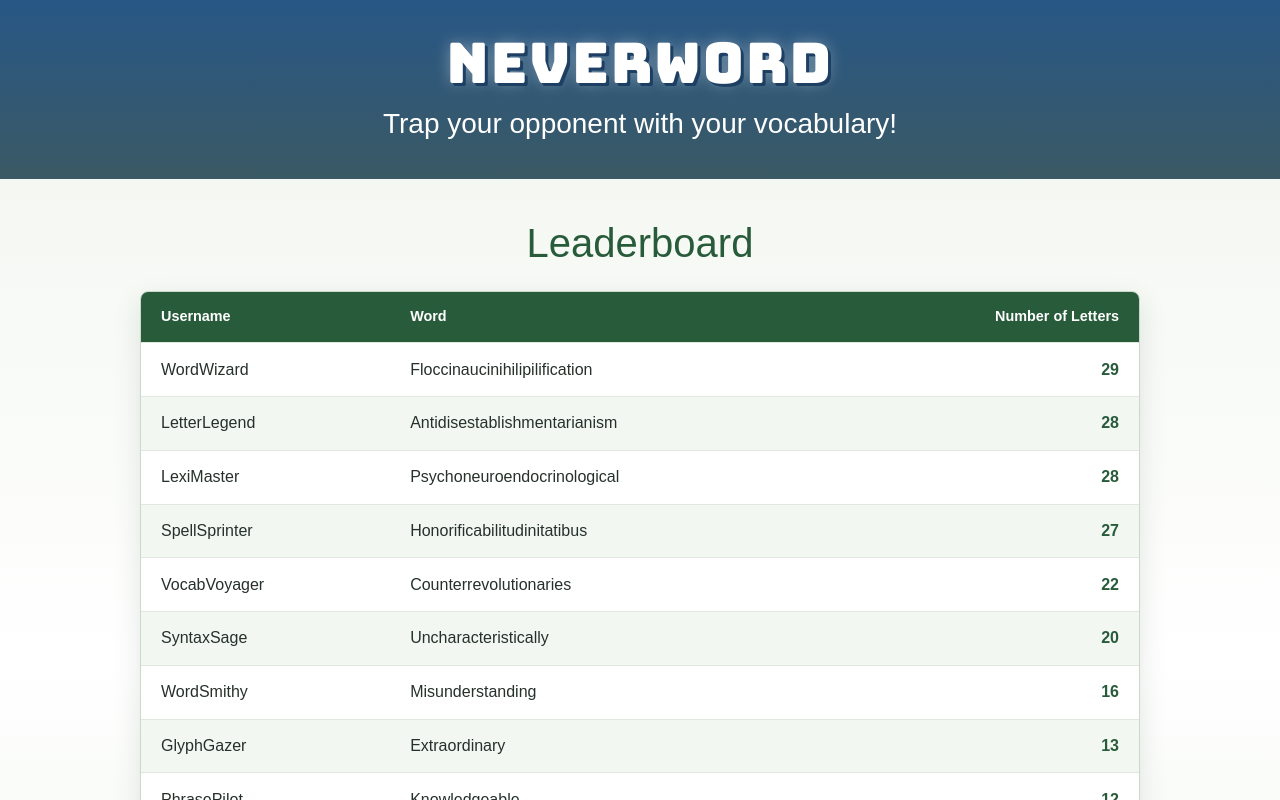
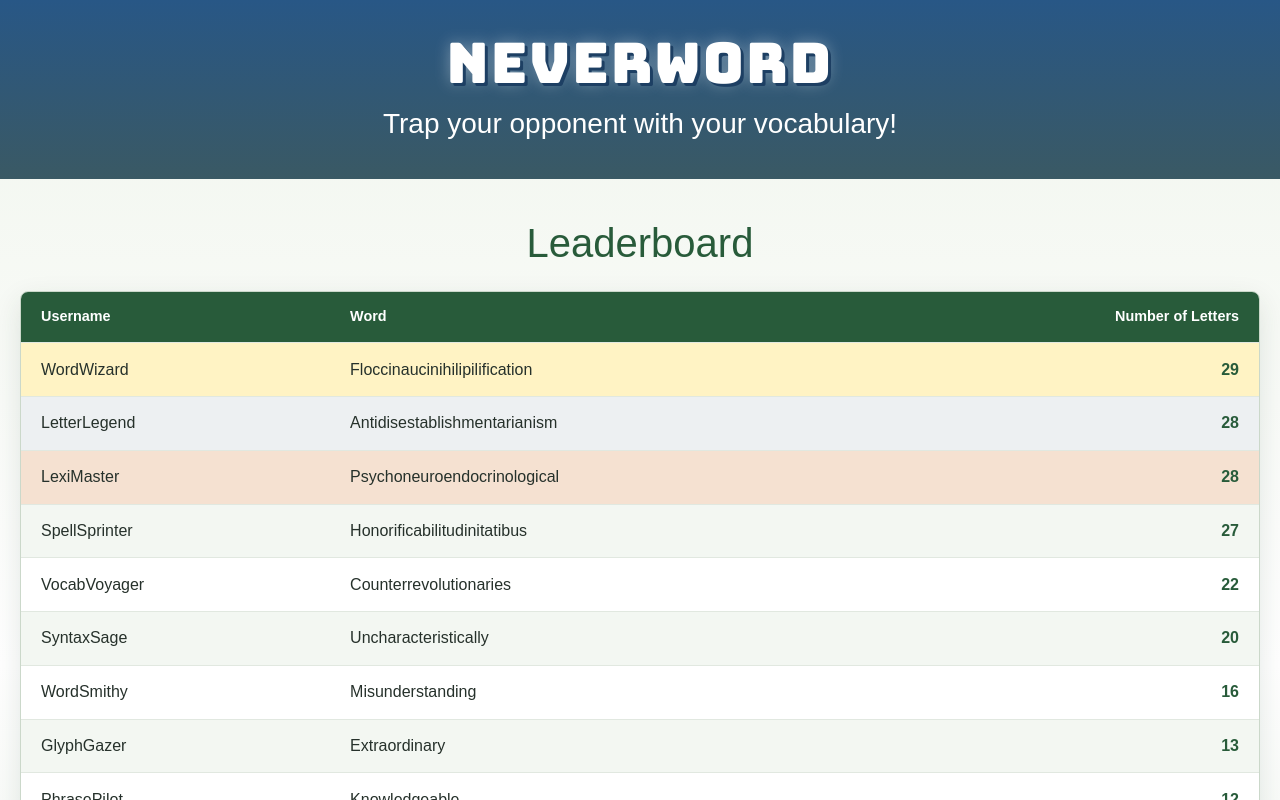
Before and after one commit to tmwonnacott/startup, a React (Vite) app: page /leaderboard in a window 1280 px wide. Shown: the top 800 px of the page. Built offline with nearby package versions, Linux system fonts and the light colour scheme.

Commit message:
added gold silver and bronze hues to the leaderboard

```diff
--- a/src/leaderboard/leaderboard.css
+++ b/src/leaderboard/leaderboard.css
@@ -18,9 +18,9 @@
 
 .leaderboard-app .leaderboard-page {
 	box-sizing: border-box;
-	width: min(100%, 1040px);
+	width: 100%;
 	flex: 1;
-	margin: 0 auto;
+	margin: 0;
 	padding: 2.5rem 1.25rem;
 }
 
@@ -84,6 +84,30 @@
 
 .leaderboard-page tbody tr:hover {
 	background: #e5efe2;
+}
+
+.leaderboard-page tbody tr:nth-child(1) {
+	background: #fff3c4;
+}
+
+.leaderboard-page tbody tr:nth-child(1):hover {
+	background: #ffebad;
+}
+
+.leaderboard-page tbody tr:nth-child(2) {
+	background: #edf0f2;
+}
+
+.leaderboard-page tbody tr:nth-child(2):hover {
+	background: #e1e6e9;
+}
+
+.leaderboard-page tbody tr:nth-child(3) {
+	background: #f5e1d1;
+}
+
+.leaderboard-page tbody tr:nth-child(3):hover {
+	background: #edd2bc;
 }
 
 .leaderboard-page tbody tr:last-child {
```
